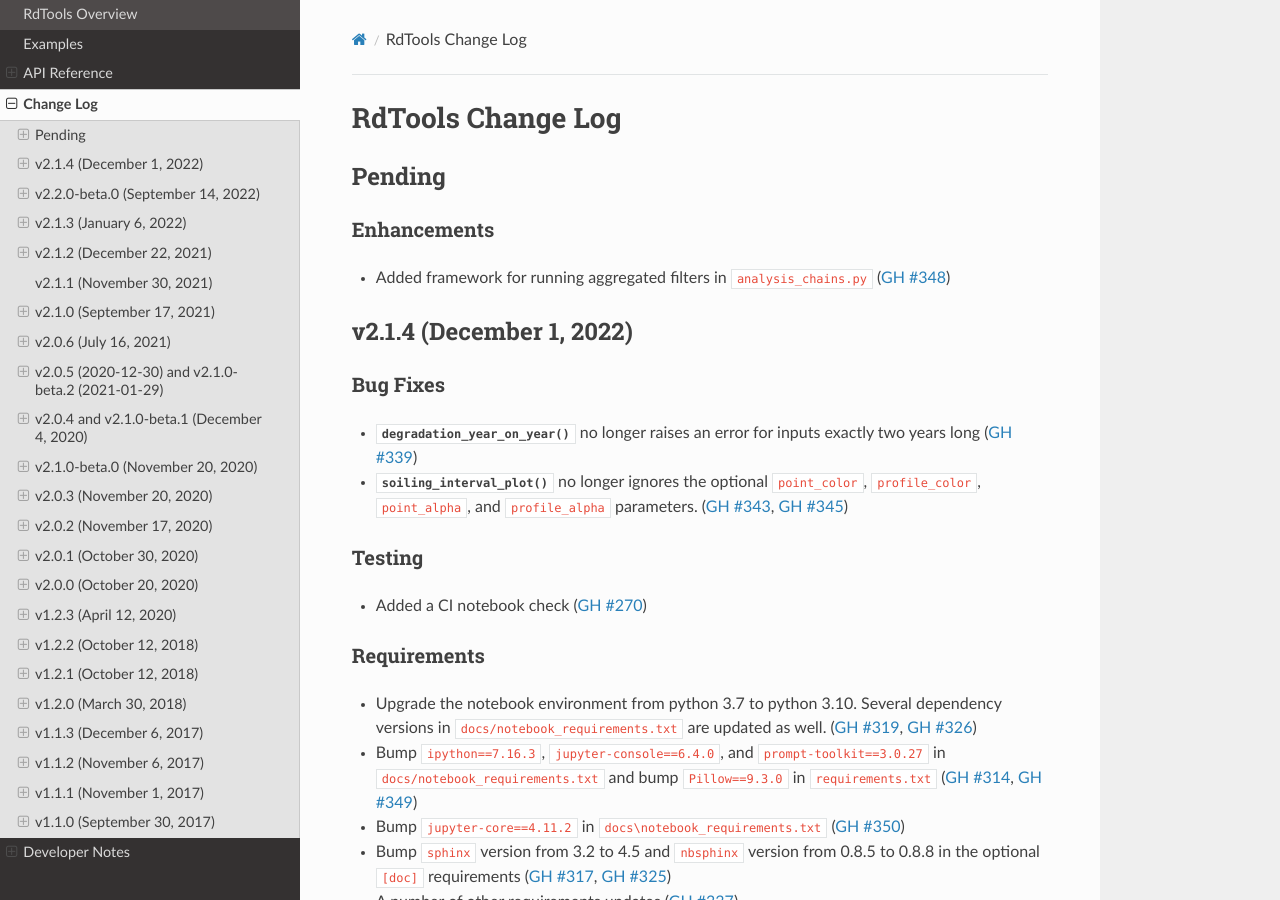
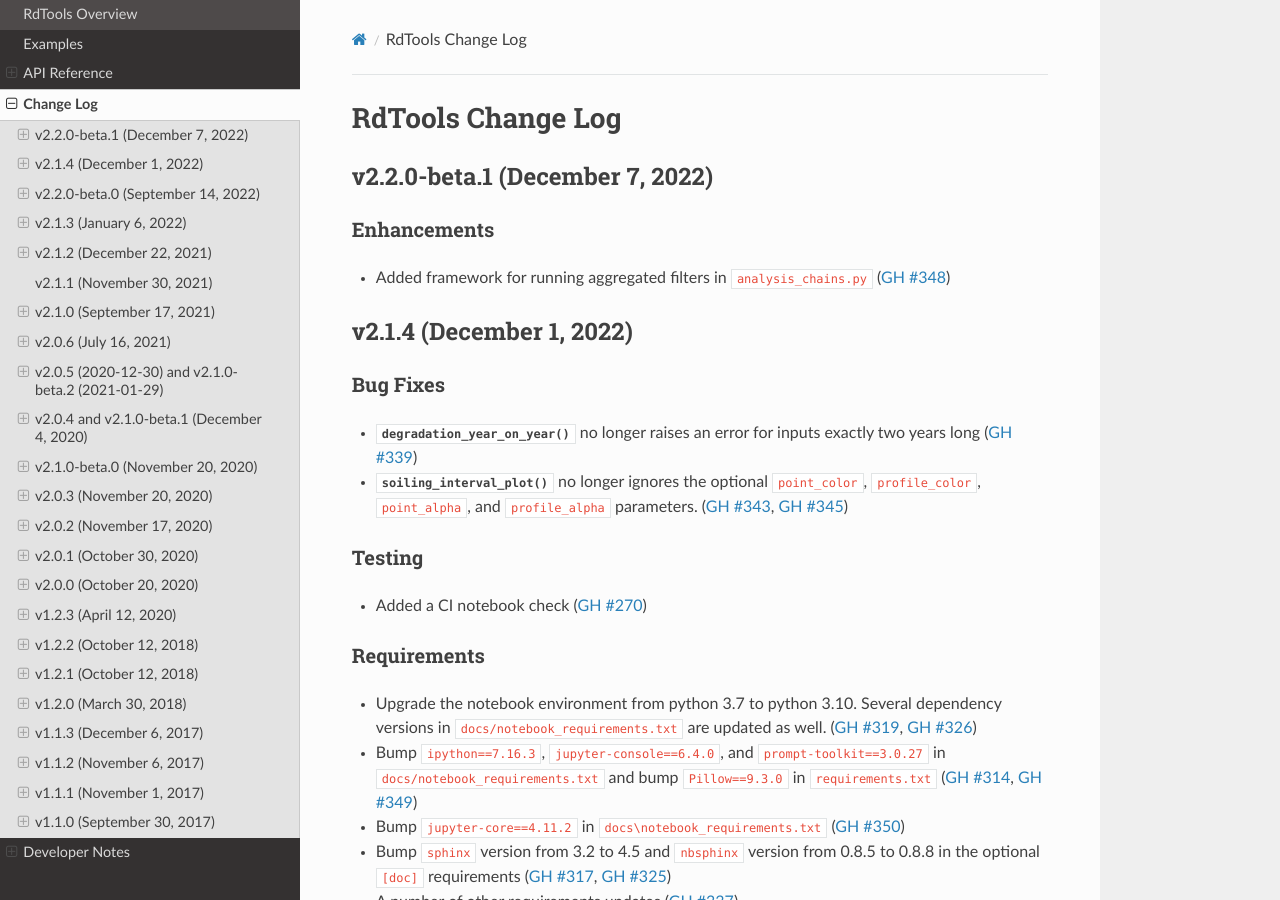
Before and after one commit to NREL/rdtools, a Sphinx documentation site: the page built from docs/sphinx/source/changelog.rst, in a window 1280 px wide and 900 px high. Built offline with Sphinx 7.4.7 and the Read the Docs theme 2.0.0, drawn with Linux system fonts in a browser that asks for light colours; pages that are not in the unit, such as notebooks, are missing from menus.

Commit message:
update changelog for beta release

```diff
--- a/docs/sphinx/source/changelog.rst
+++ b/docs/sphinx/source/changelog.rst
@@ -1,6 +1,6 @@
 RdTools Change Log
 ==================
-.. include:: changelog/pending.rst
+.. include:: changelog/v2.2.0-beta.1.rst
 .. include:: changelog/v2.1.4.rst
 .. include:: changelog/v2.2.0-beta.0.rst
 .. include:: changelog/v2.1.3.rst
--- a/docs/sphinx/source/changelog/pending.rst
+++ b/docs/sphinx/source/changelog/v2.2.0-beta.1.rst
@@ -1,6 +1,6 @@
-************************
-Pending
-************************
+********************************
+v2.2.0-beta.1 (December 7, 2022)
+********************************
 
 Enhancements
 ------------
```
